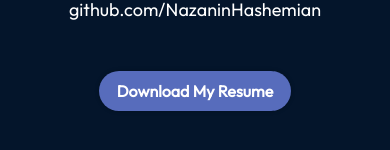
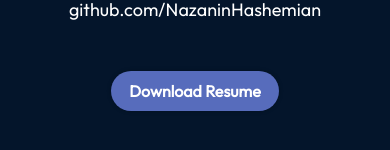
Before and after one commit to NazaninHashemian/portfolio, a React (Vite) app: page / in a window 390 px wide. Shown: the part 7192-7342 px from the top of the page. Built offline with nearby package versions, Linux system fonts and the light colour scheme.

Commit message:
Add content conditional rendering for resume button in contact sectio

```diff
--- a/src/components/Contact/Contact.jsx
+++ b/src/components/Contact/Contact.jsx
@@ -4,9 +4,8 @@ import styles from './Contact.module.css';
 const Contact = () => {
   return (
     <section id="contact" className={styles.container}>
+      <h2 className={styles.title}>Contact</h2>
 
-      <h2 className={styles.title}>Contact</h2>
-      {/* <h3 className={styles.message}>Feel free to reach out to me!</h3> */}
       <div className={styles.content}>
         <ul className={styles.links}>
           <li className={styles.linkItem}>
@@ -36,7 +35,6 @@ const Contact = () => {
         </ul>
       </div>
 
-      {/* Resume button in its own container */}
       <div className={styles.resumeContainer}>
         <a
           href="/NazaninHashemian_CV.pdf"
@@ -45,7 +43,8 @@ const Contact = () => {
           rel="noopener noreferrer"
           className={styles.resumeButton}
         >
-          Download My Resume
+          <span className={styles.fullText}>Download My Resume</span>
+          <span className={styles.shortText}>Download Resume</span>
         </a>
       </div>
     </section>
--- a/src/components/Contact/Contact.module.css
+++ b/src/components/Contact/Contact.module.css
@@ -30,7 +30,7 @@
 
 .links {
   display: flex;
-  flex-direction: row; /* row by default (large screens) */
+  flex-direction: row;
   gap: 25px;
   flex-wrap: wrap;
   flex: 1;
@@ -83,13 +83,26 @@
   font-weight: 600;
   padding: 10px 26px;
   box-shadow: 0 0 4px 0 rgba(0, 0, 0, 0.25);
+  display: inline-flex;
+  gap: 8px;
+  align-items: center;
+  justify-content: center;
+}
+
+/* Text visibility toggling */
+.fullText {
+  display: inline;
+}
+
+.shortText {
+  display: none;
 }
 
 .resumeButton:hover {
   background-color: #2f4eb2;
 }
 
-/* Small screens - Stack links in column */
+/* Responsive styles */
 @media screen and (max-width: 830px) {
   .container {
     padding-left: 0;
@@ -128,4 +141,12 @@
     font-size: 16px;
     padding: 10px 18px;
   }
+
+  .fullText {
+    display: none;
+  }
+
+  .shortText {
+    display: inline;
+  }
 }
```
